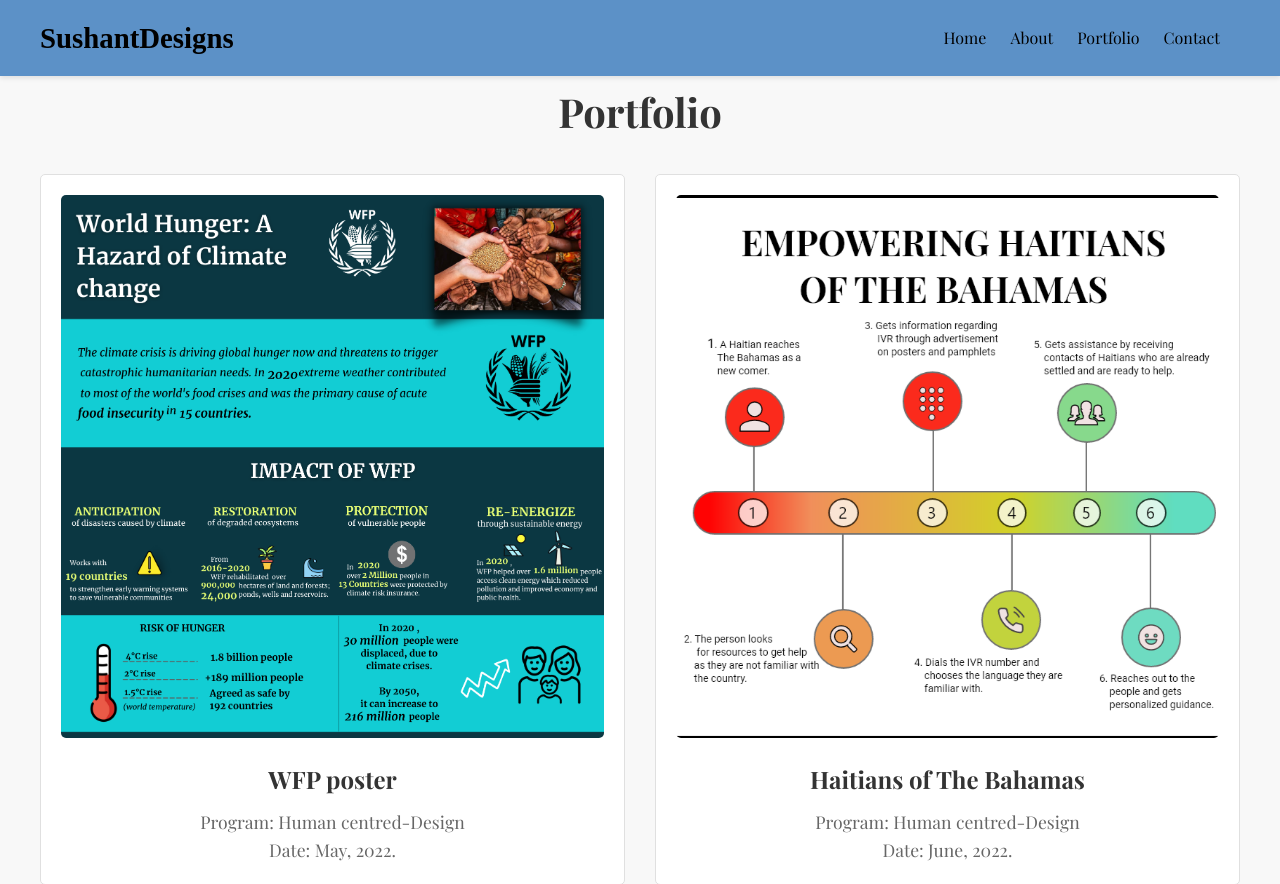
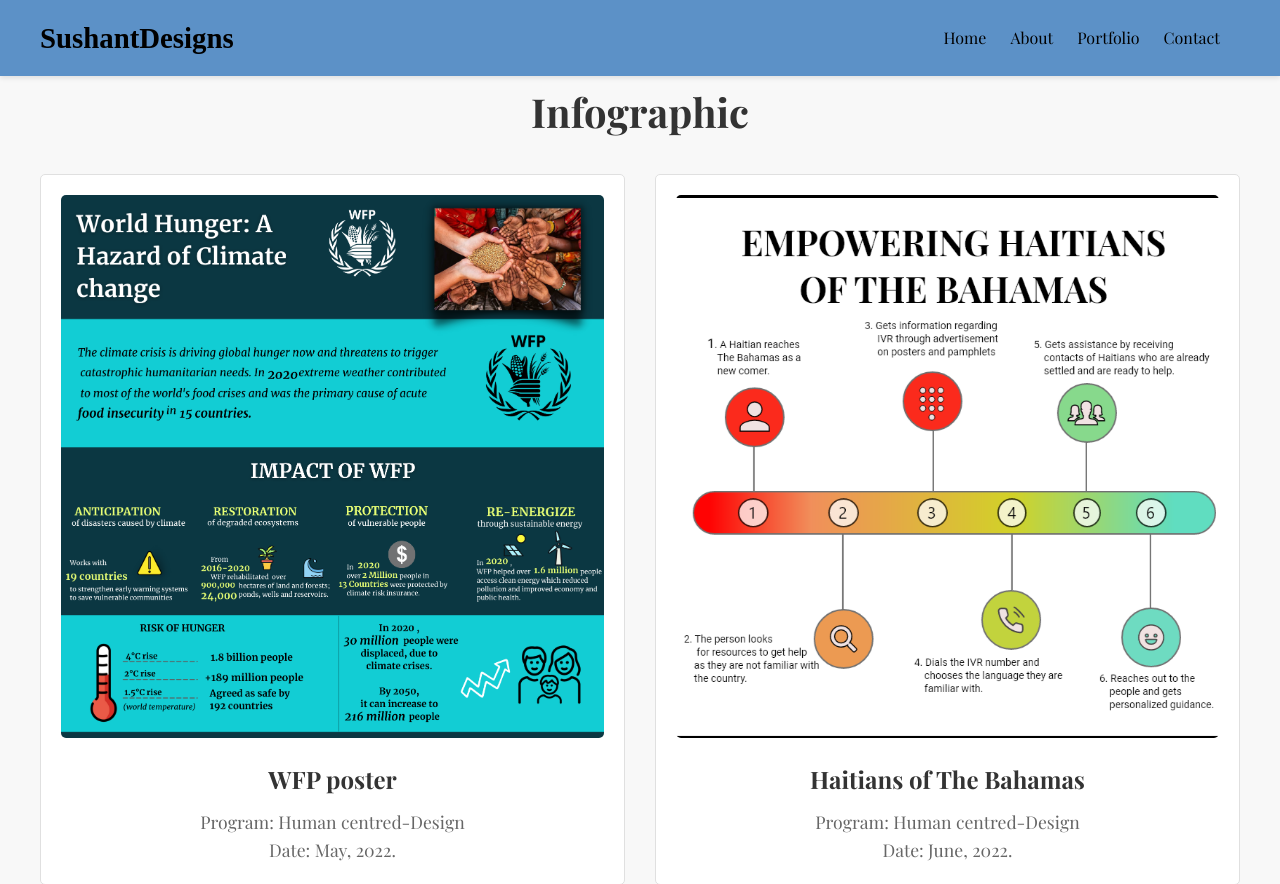
Before and after one commit to thesushantvaid/portfolio98, a plain HTML site: page infographic/infographic.html in a window 1280 px wide. Shown: the top 884 px of the page. Drawn offline with nearby package versions, Linux system fonts and the light colour scheme.

Commit message:
Update infographic.html

```diff
--- a/infographic/infographic.html
+++ b/infographic/infographic.html
@@ -20,7 +20,7 @@
     </header>
 
     <section class="portfolio">
-        <h2>Portfolio</h2>
+        <h2>Infographic</h2>
         <div class="portfolio-grid">
             <div class="portfolio-item">
                 <img src="project1.png" alt="Project 1">
```
